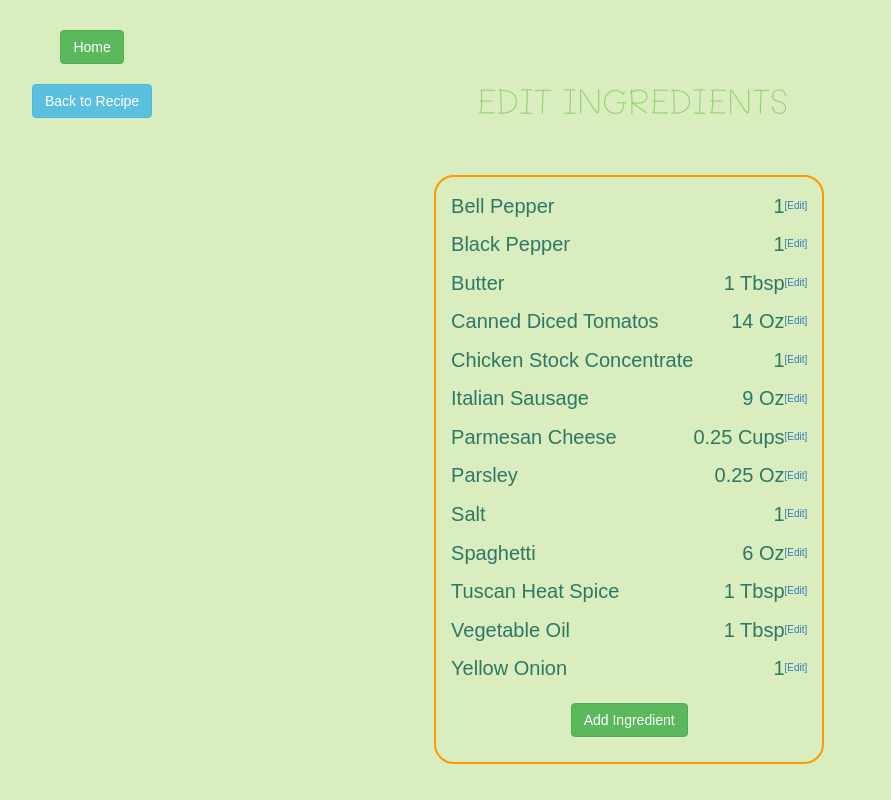
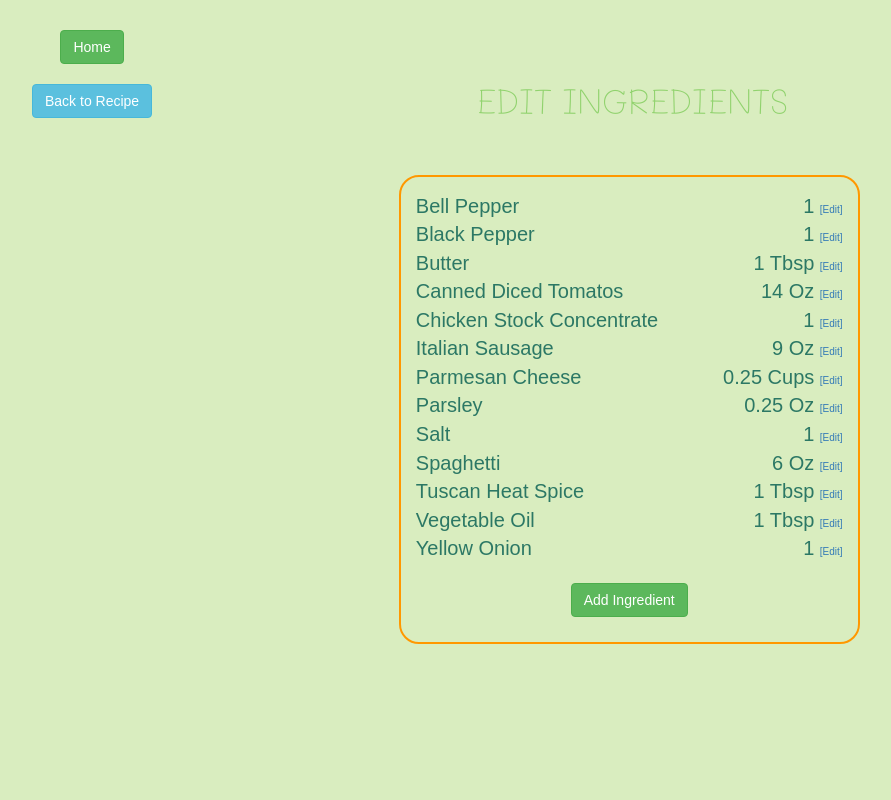
Before and after one commit to Lukipaela/CookBookWebsite, a Flask app: page /edit_ingredient/1?ingredient_id=-1 in a window 1280 px wide. Shown: the whole page, without its empty margins (8-899 px from the left). Run offline with Flask 3, Linux system fonts and the light colour scheme; data comes from the database, SQL or seed files in the repository; both versions use the stored data as it was before the commit; some libraries are stand-ins or nearby versions; some web fonts are replaced.

Commit message:
Added recipes Reformatted Edit Ingredient page

```diff
--- a/static/css/styles.css
+++ b/static/css/styles.css
@@ -316,8 +316,18 @@
     width: 100%;
     text-align: center;
 }
-.ingredient-row td{
-    padding-bottom: 1rem;
+.ingredient-row{
+    list-style-type: none;
+    width: 100%;
+    display: flex;
+    justify-content: space-between;
+    align-items: center;
+}
+.ingredient-row-left{
+}
+.ingredient-row-right{
+}
+.ingredient-row-item{
 
 }
 .ingredient-name{
@@ -332,6 +342,8 @@
     text-align: center;
     display: inline-block;
     max-width: 60%;
+    min-width: 40%;
+    min-height: 15rem;
     vertical-align: middle;
 }
 .edit-ingredients-section-right{
@@ -555,5 +567,8 @@ body{
 
 }
 
+ul{
+    padding: 0;
+}
 
 /* ==================== IDs ==================== */
--- a/templates/edit_ingredients.html
+++ b/templates/edit_ingredients.html
@@ -24,43 +24,52 @@
             <!-- form -->
             <form method="POST" action="{{ url_for('edit_ingredients', recipe_id=recipe_id, ingredient_id='-1') }}" novalidate>
                 <div class="edit-ingredients-section-left font-standard font-size-standard theme-border">
-                    <table>
+
+                    <!-- current ingredient list -->
+                    <ul>
                         {% for ingredient in ingredients: %}
-                            <tr class="ingredient-row">
+                            <li class="ingredient-row">
                                 <!-- if this ingredient is not being edited, show the normal format -->
                                 {% if ingredient_id | int != ingredient['IngredientID'] %}
-                                    <td class="ingredient-name">{{ ingredient['IngredientName'] }}{% if ingredient['Prep'] | length > 0 %}, {{ ingredient['Prep'] }} {% endif %}</td>
+                                    <div class="ingredient-row-left ingredient-row-item">
+                                        <div class="ingredient-name ingredient-row-item">{{ ingredient['IngredientName'] }}{% if ingredient['Prep'] | length > 0 %}, {{ ingredient['Prep'] }} {% endif %}</div>
+                                    </div>
                                     <!-- quantity and units -->
-                                    <td class="ingredient-quantity">{{ ingredient['Quantity'] }} {{ ingredient['Units'] }}</td>
+                                    <div class="ingredient-row-right ingredient-row-item">
+                                        <div class="ingredient-quantity ingredient-row-item">
+                                            {{ ingredient['Quantity'] }}
+                                            {{ ingredient['Units'] }}
+                                            <!-- show edit buttons only if in default display mode -->
+                                            {% if ingredient_id == '-1' %}
+                                                <!-- edit button -->
+                                                <a href="{{ url_for('edit_ingredients', recipe_id=recipe_id, ingredient_id=ingredient['IngredientID']) }}" class="font-size-tiny centered">[Edit]</a>
+                                            {% endif %}
+                                        </div>
+                                    </div>
                                 {% endif %}
 
-                                <!-- show edit buttons only if in default display mode -->
-                                {% if ingredient_id == '-1' %}
-                                    <!-- edit button -->
-                                    <td>
-                                        <div class="font-size-tiny centered">
-                                            <a href="{{ url_for('edit_ingredients', recipe_id=recipe_id, ingredient_id=ingredient['IngredientID']) }}">[Edit]</a>
-                                        </div>
-                                    </td>
-                                {% endif %}
+
 
                                 <!-- if this ingredient is being edited, show the entry fields -->
                                 {% if ingredient_id | int == ingredient['IngredientID'] %}
                                     <!-- name and prep -->
-                                    <td class="ingredient-name">{{ form.ingredient_name(class="combo-standard") }} {{ form.ingredient_prep(class="combo-standard") }}</td>
+                                    <div class="ingredient-name ingredient-row-item">{{ form.ingredient_name(class="combo-standard") }} {{ form.ingredient_prep(class="combo-standard") }}</div>
                                     <!-- quantity and units -->
-                                    <td class="ingredient-quantity">{{ form.ingredient_quantity(class="text-entry-small") }} {{ form.ingredient_unit(class="combo-standard") }}</td>
+                                    <div class="ingredient-quantity ingredient-row-item">{{ form.ingredient_quantity(class="text-entry-small") }} {{ form.ingredient_unit(class="combo-standard") }}</div>
                                     <!-- submit / cancel buttons -->
-                                    <td class="">
+                                    <div class="ingredient-row-item">
                                         <a class="nav-button">{{ form.submit(class="btn btn-warning submit-button font-standard") }}</a>
-                                    </td>
-                                    <td class="">
-                                        <a class="btn btn-danger" href="{{ url_for('edit_ingredients', recipe_id=recipe_id, ingredient_id='-1', banner_message='Edit Ingredient cancelled!') }}" role="button">Cancel</a>
-                                    </td>
+                                    </div>
+                                    <div class="ingredient-row-item">
+                                        <a class="btn btn-danger " href="{{ url_for('edit_ingredients', recipe_id=recipe_id, ingredient_id='-1', banner_message='Edit Ingredient cancelled!') }}" role="button">Cancel</a>
+                                    </div>
                                 {% endif %}
-                            </tr>
+                            </li>
                         {% endfor %}
-                    </table>
+                    </ul>
+
+                    <!-- form for data entry -->
+
                     {% if ingredient_id == '-1' %}
                         <!-- only show the 'add' button if we are in default view -->
                         <div class="nav-button font-standard">
@@ -218,13 +227,14 @@
             // show the vegetarian checkbox
             var ingredientTextFields = document.getElementsByClassName("JS-ingredient-text");
             var iterations2 = ingredientTextFields.length;
+            console.log("new ingredient text field count:" + iterations2);
             for (var i = 0; i < iterations2; i++) {
-                ingredientTextFields[i].style.display = "";
+                ingredientTextFields[i].classList.remove("JS-default-hidden");
             }
 
             //show fields for Search Name
             var searchNameRow = document.getElementsByClassName("JS-search-name-row")[0];
-            searchNameRow.style.display = "";
+            searchNameRow.classList.remove("JS-default-hidden");
         }
 
         function newSearchNameClicked(){
```
Also changed, not shown: CookBookDatabase.db.
